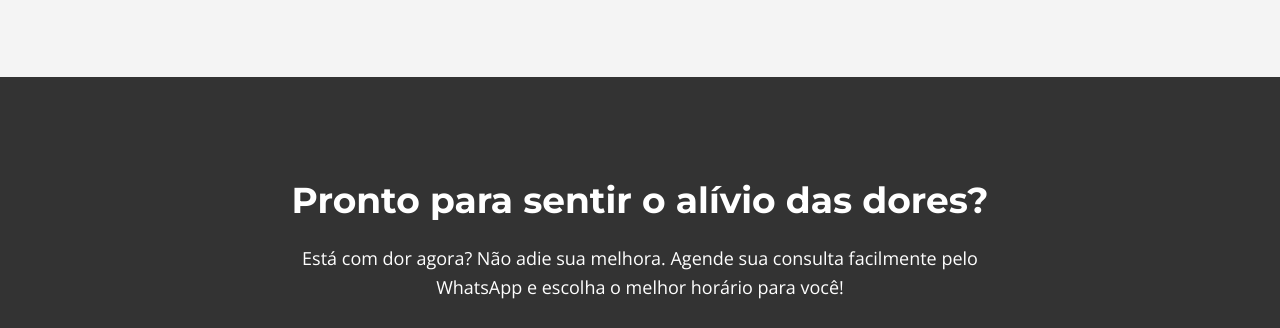
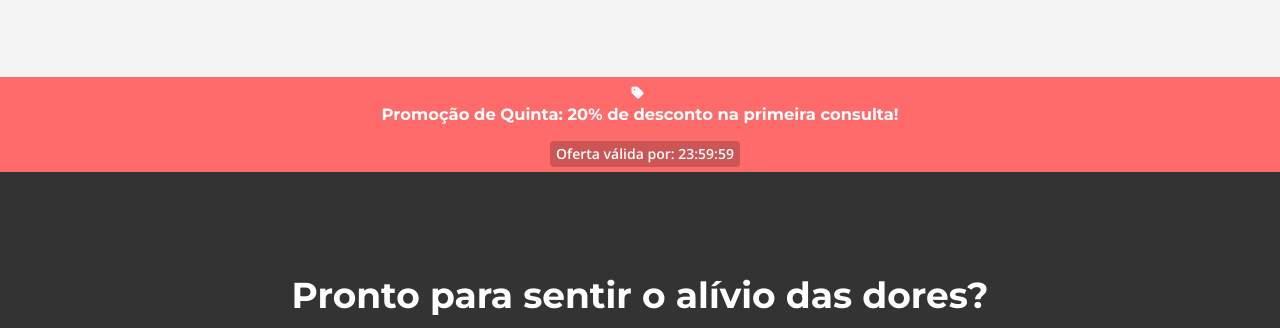
Before and after one commit to SolucaoQuiro/Solu, a plain HTML site: page index.html in a window 1280 px wide. Shown: the part 3831-4159 px from the top of the page. Drawn offline with nearby package versions, Linux system fonts and the light colour scheme.

Commit message:
otimização lyout

```diff
--- a/index.html
+++ b/index.html
@@ -40,7 +40,7 @@
         </div>
     </header>
 
-    <!-- Promoção Banner - REMOVIDA A DUPLICADA DO TOPO -->
+    <!-- REMOVIDA a barra de promoção do topo -->
 
     <!-- Hero Section -->
     <section id="home" class="hero">
@@ -210,6 +210,21 @@
                         <h3>Espaço Profissional</h3>
                         <p>Ambiente tranquilo e preparado para seu atendimento</p>
                     </div>
+                </div>
+            </div>
+        </div>
+    </section>
+
+    <!-- Promoção Banner - MANTIDA a barra de promoção vermelha -->
+    <section class="promo-banner">
+        <div class="container">
+            <div class="promo-content">
+                <div class="promo-tag">
+                    <i class="fas fa-tag"></i>
+                </div>
+                <h3>Promoção de Quinta: 20% de desconto na primeira consulta!</h3>
+                <div class="promo-timer">
+                    <p>Oferta válida por: <span id="countdown">23:59:59</span></p>
                 </div>
             </div>
         </div>
```
